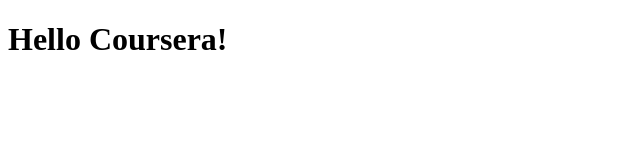
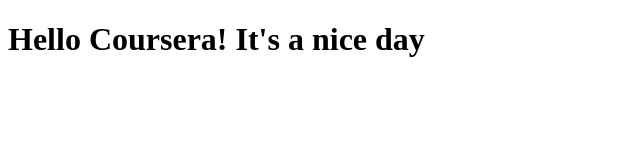
Before and after one commit to palrajat948/Coursera-webd, a plain HTML site: page site/index.html in a window 1280 px wide. Shown: the whole page, without its empty margins (0-640 px from the left). Drawn offline with Linux system fonts and the light colour scheme.

Commit message:
small change

```diff
--- a/site/index.html
+++ b/site/index.html
@@ -5,6 +5,6 @@
 	<title>Hello Coursera!</title>
 </head>
 <body>
-<h1>Hello Coursera!</h1>
+<h1>Hello Coursera! It's a nice day</h1>
 </body>
 </html>
```
